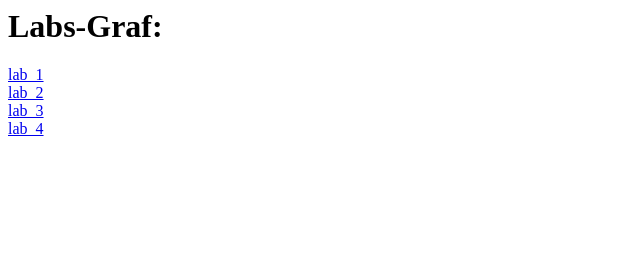
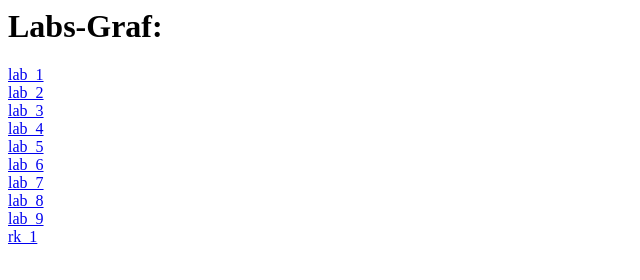
Before and after one commit to GolubDobra/GolubDobra.github.io, a plain HTML site: page index.html in a window 1280 px wide. Shown: the whole page, without its empty margins (0-640 px from the left). Drawn offline with Linux system fonts and the light colour scheme.

Commit message:
Update index.html

```diff
--- a/index.html
+++ b/index.html
@@ -3,3 +3,9 @@
 <a href="/lab_2">lab_2</a><br>
 <a href="/lab_3">lab_3</a><br>
 <a href="/lab_4">lab_4</a><br>
+<a href="/lab_5">lab_5</a><br>
+<a href="/lab_6">lab_6</a><br>
+<a href="/lab_7">lab_7</a><br>
+<a href="/lab_8">lab_8</a><br>
+<a href="/lab_9">lab_9</a><br>
+<a href="/rk_1">rk_1</a><br>
```
